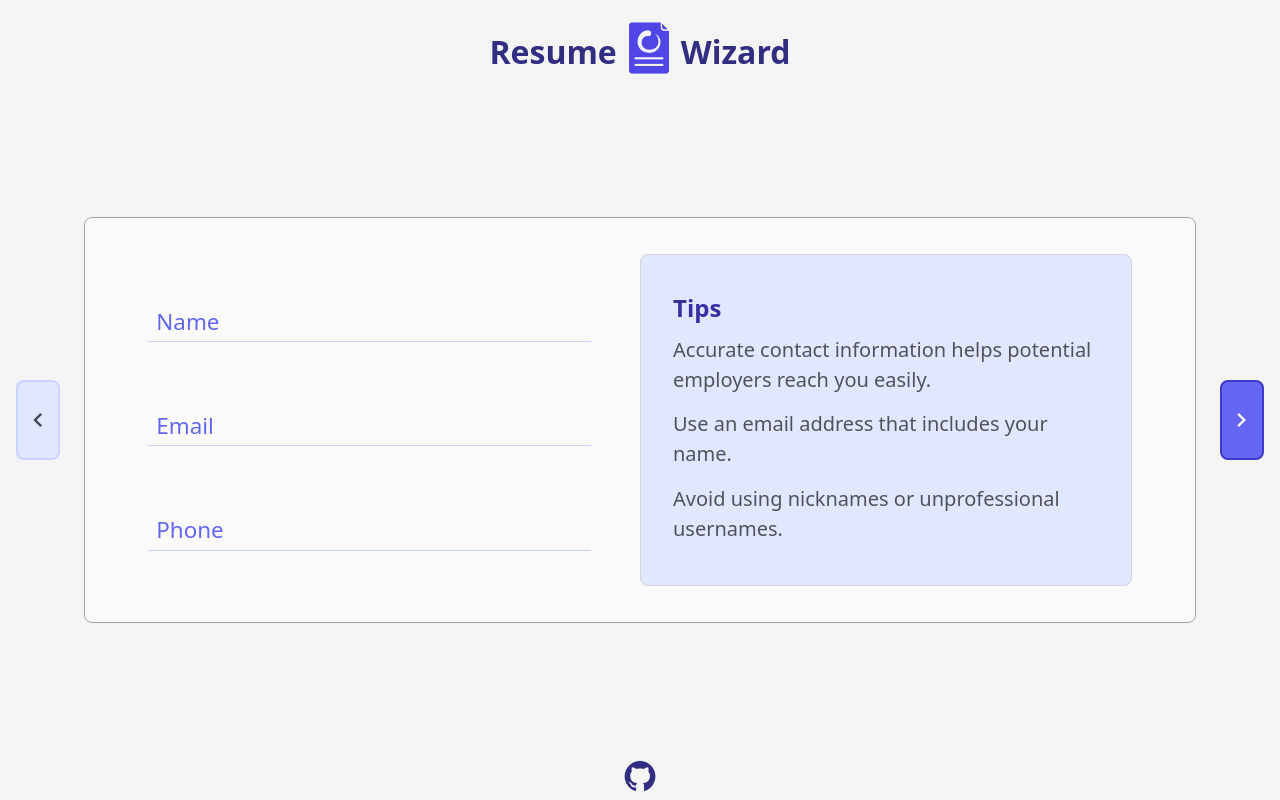
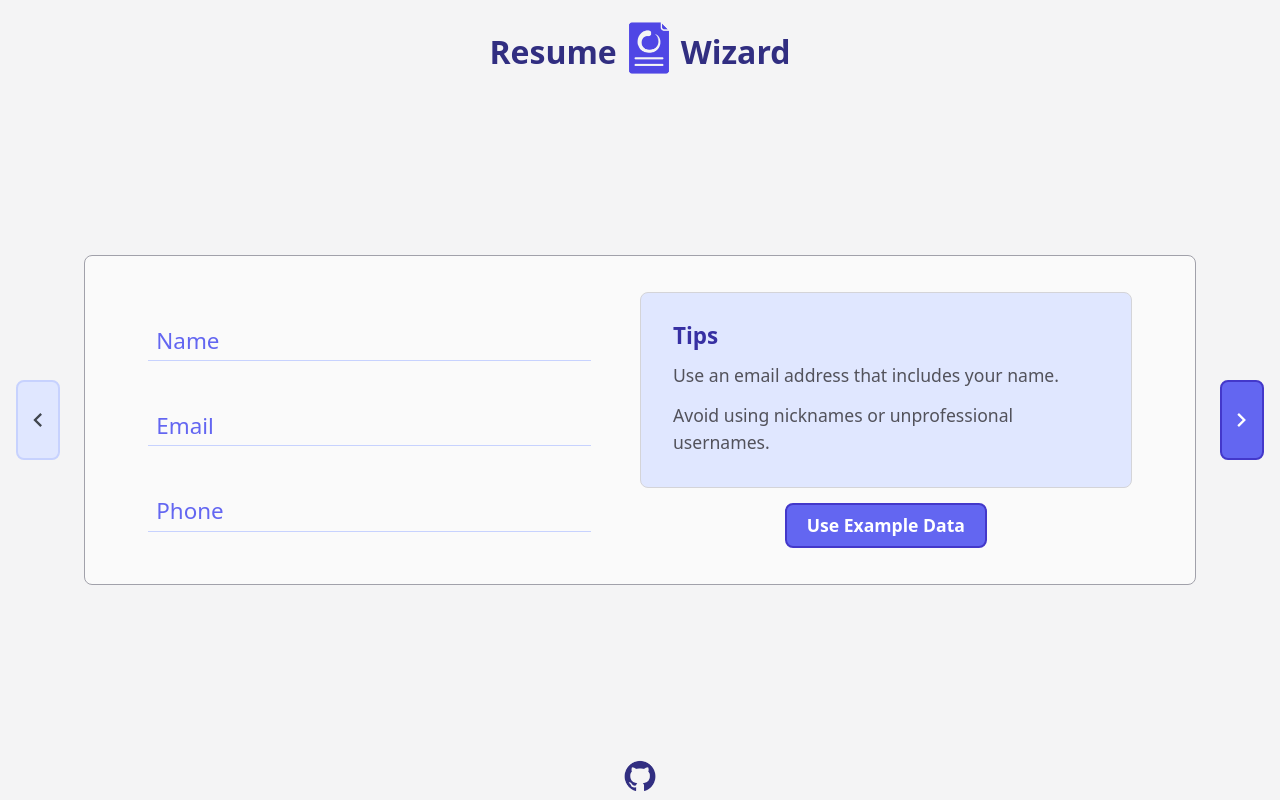
Before and after one commit to josephdanielm/resume-wizard, a React (Vite) app: page / in a window 1280 px wide. Built offline with nearby package versions, Linux system fonts and the light colour scheme.

Commit message:
add example button and style | remove hint feature

```diff
--- a/src/components/ResumeWizard.jsx
+++ b/src/components/ResumeWizard.jsx
@@ -18,7 +18,7 @@ const stepsLength = steps.length;
 
 export default function ResumeWizard() {
   const [currentStep, setCurrentStep] = useState(0);
-  const { resumeData, updateResumeData } = useResumeData();
+  const { resumeData, updateResumeData, replaceResumeData } = useResumeData();
 
   const Step = steps[currentStep];
   const currentStepClass = stepClasses[currentStep];
@@ -42,7 +42,11 @@ export default function ResumeWizard() {
             stepsLength={stepsLength}
             setCurrentStep={setCurrentStep}
           >
-            <Step resumeData={resumeData} updateResumeData={updateResumeData} />
+            <Step
+              resumeData={resumeData}
+              updateResumeData={updateResumeData}
+              replaceResumeData={replaceResumeData}
+            />
           </Navigation>
         </>
       )}
@@ -78,18 +82,19 @@ const useResumeData = () => {
   const [resumeData, setResumeData] = useState(resumeDataObject);
 
   const updateResumeData = (name, value) => {
-    if (typeof name === "object") {
-      setResumeData(name);
-    } else {
-      setResumeData((prev) => ({
-        ...prev,
-        [name]: value,
-      }));
-    }
+    setResumeData((prev) => ({
+      ...prev,
+      [name]: value,
+    }));
+  };
+
+  const replaceResumeData = (newData) => {
+    setResumeData(newData);
   };
 
   return {
     resumeData,
     updateResumeData,
+    replaceResumeData,
   };
 };
--- a/src/components/steps/General.jsx
+++ b/src/components/steps/General.jsx
@@ -1,25 +1,18 @@
 /* eslint-disable react/prop-types */
-import { useState, useEffect } from "react";
 import "../../styles/General.css";
 
-export default function General({ resumeData, updateResumeData }) {
+export default function General({
+  resumeData,
+  updateResumeData,
+  replaceResumeData,
+}) {
   function handleChange(event) {
     const { name, value } = event.target;
     updateResumeData(name, value);
   }
 
-  const [showHint, setShowHint] = useState(false);
-
-  useEffect(() => {
-    const interval = setInterval(() => {
-      setShowHint((prev) => !prev);
-    }, 15000);
-
-    return () => clearInterval(interval);
-  }, []);
-
-  function fillWithEasterEggData() {
-    updateResumeData(easterEggData);
+  function fillWithExampleData() {
+    replaceResumeData(exampleData);
   }
 
   return (
@@ -60,29 +53,23 @@ export default function General({ resumeData, updateResumeData }) {
         </div>
       </div>
 
-      <div className="knowledge-section">
+      <div className="additional-section">
         <ul className="tips">
-          <span
-            className={`tips-title ${showHint ? "hint-animation" : ""}`}
-            onClick={() => fillWithEasterEggData()}
-          >
-            Tips
-          </span>
-          <li className="tip">
-            Accurate contact information helps potential employers reach you
-            easily.
-          </li>
+          <span className="tips-title">Tips</span>
           <li className="tip">Use an email address that includes your name.</li>
           <li className="tip">
             Avoid using nicknames or unprofessional usernames.
           </li>
         </ul>
+        <button className="use-example-data" onClick={fillWithExampleData}>
+          Use Example Data
+        </button>
       </div>
     </div>
   );
 }
 
-const easterEggData = {
+const exampleData = {
   name: "Raccacoonie",
   email: "raccacoonie@example.com",
   phoneNumber: "123-456-7890",
--- a/src/styles/General.css
+++ b/src/styles/General.css
@@ -7,8 +7,11 @@
   max-width: 1280px;
 }
 
-.knowledge-section {
+.additional-section {
   flex: 1 0 50%;
+  display: flex;
+  flex-direction: column;
+  row-gap: clamp(0.5rem, 0.5vw + 0.5rem, 1.25rem);
 }
 
 .general .input-field-group {
@@ -28,11 +31,10 @@
   background-color: var(--indigo-100);
   border: solid 1px var(--zinc-300);
   color: var(--zinc-600);
-  padding: clamp(1rem, 2vw + 1rem, 3rem) clamp(1rem, 2vw + 0.5rem, 2rem);
+  padding: clamp(1rem, 2vw + 0.5rem, 2rem);
   display: flex;
   flex-direction: column;
   border-radius: 8px;
-  height: 100%;
   row-gap: clamp(0.5rem, 0.5vw + 0.5rem, 1.25rem);
 }
 
@@ -41,27 +43,41 @@
   width: 100%;
   font-weight: 500;
   margin-left: 0rem;
-  font-size: clamp(0.875rem, 1.25vw + 0.25rem, 1.25rem);
+  font-size: clamp(0.875rem, 1.25vw + 0.25rem, 1.1rem);
 }
 
 .tips-title {
   font-weight: 800;
-  font-size: clamp(1rem, 1.5vw + 0.5rem, 1.5rem);
+  font-size: clamp(1rem, 1.25vw + 0.5rem, 1.4rem);
   line-height: 100%;
   color: var(--indigo-800);
 }
 
-.hint-animation {
-  animation: hint 1s infinite alternate;
+.use-example-data {
+  display: flex;
+  justify-content: center;
+  align-items: center;
+  background-color: var(--indigo-500);
+  color: white;
+  font-weight: 600;
+  text-wrap: nowrap;
+  border-radius: 8px;
+  border: solid 2px var(--indigo-700);
+  padding: clamp(0.475rem, 0.25vw + 0.25rem, 0.55rem)
+    clamp(0.875rem, 1.25vw + 0.25rem, 1.25rem);
+  cursor: pointer;
+  margin: 0 auto;
+  font-size: clamp(0.875rem, 1.25vw + 0.25rem, 1.1rem);
 }
 
-@keyframes hint {
-  from {
-    color: black;
-  }
-  to {
-    color: blueviolet;
-  }
+.use-example-data:hover {
+  background-color: var(--indigo-600);
+}
+
+.use-example-data:active {
+  background-color: var(--indigo-700);
+  transform: scale(0.95);
+  transition: all 0.15s ease-in-out;
 }
 
 @media (max-width: 777px) {
```
